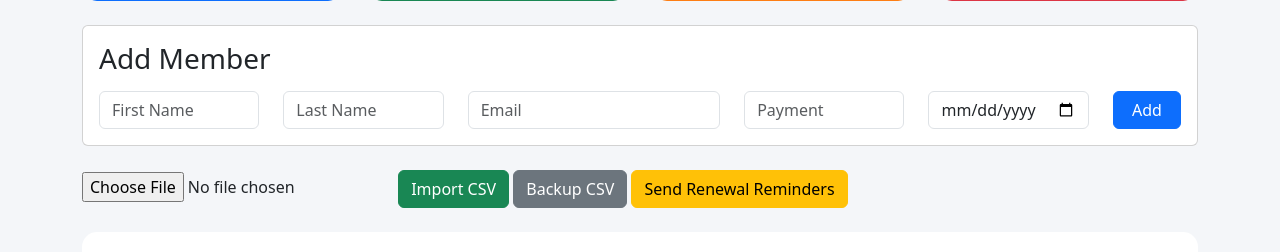
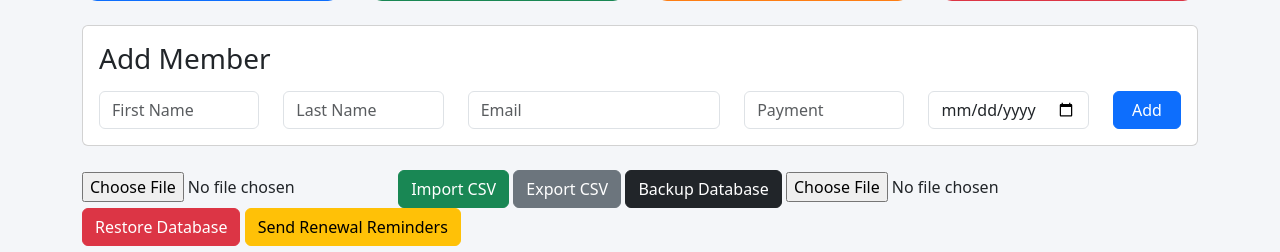
Before and after one commit to seansharifian/Flaskapp-KImembershipapp, a Flask app: page / in a window 1280 px wide. Shown: the part 231-483 px from the top of the page. Run offline with Flask 3, Linux system fonts and the light colour scheme; a user stored in the database is signed in.

Commit message:
added database backup restore

```diff
--- a/app.py
+++ b/app.py
@@ -4,6 +4,8 @@ from flask_login import LoginManager, UserMixin, login_user, logout_user
 from flask_login import login_required, current_user
 from datetime import datetime, timedelta
 import csv
+from flask import send_file
+import os
 
 app = Flask(__name__)
 
@@ -63,6 +65,35 @@ with app.app_context():
         admin = User(username="admin", password="admin123")
         db.session.add(admin)
         db.session.commit()
+
+# -------------------------------------------------
+# DOWNLOAD DATABASE BACKUP
+# -------------------------------------------------
+
+@app.route("/download-db")
+@login_required
+def download_db():
+
+    return send_file(
+        "members.db",
+        as_attachment=True
+    )
+
+# -------------------------------------------------
+# RESTORE DATABASE
+# -------------------------------------------------
+
+@app.route("/restore-db", methods=["POST"])
+@login_required
+def restore_db():
+
+    file = request.files["dbfile"]
+
+    if file:
+
+        file.save("members.db")
+
+    return redirect(url_for("index"))
 
 # -------------------------------------------------
 # LOGIN LOADER
--- a/templates/index.html
+++ b/templates/index.html
@@ -176,7 +176,14 @@
 
    <div class="mb-4">
 
-        <form action="/import" method="POST" enctype="multipart/form-data" class="d-inline">
+    <!-- CSV IMPORT -->
+
+    <form
+        action="/import"
+        method="POST"
+        enctype="multipart/form-data"
+        class="d-inline"
+    >
 
         <input type="file" name="file">
 
@@ -186,9 +193,36 @@
 
     </form>
 
+    <!-- CSV BACKUP -->
+
     <a href="/backup" class="btn btn-secondary">
-            Backup CSV
+        Export CSV
     </a>
+
+    <!-- DATABASE DOWNLOAD -->
+
+    <a href="/download-db" class="btn btn-dark">
+        Backup Database
+    </a>
+
+    <!-- DATABASE RESTORE -->
+
+    <form
+        action="/restore-db"
+        method="POST"
+        enctype="multipart/form-data"
+        class="d-inline"
+    >
+
+        <input type="file" name="dbfile">
+
+        <button class="btn btn-danger">
+            Restore Database
+        </button>
+
+    </form>
+
+    <!-- EMAIL REMINDERS -->
 
     <a href="/send-reminders" class="btn btn-warning">
         Send Renewal Reminders
```
Lines whose indentation alone changed are shown as unchanged.
